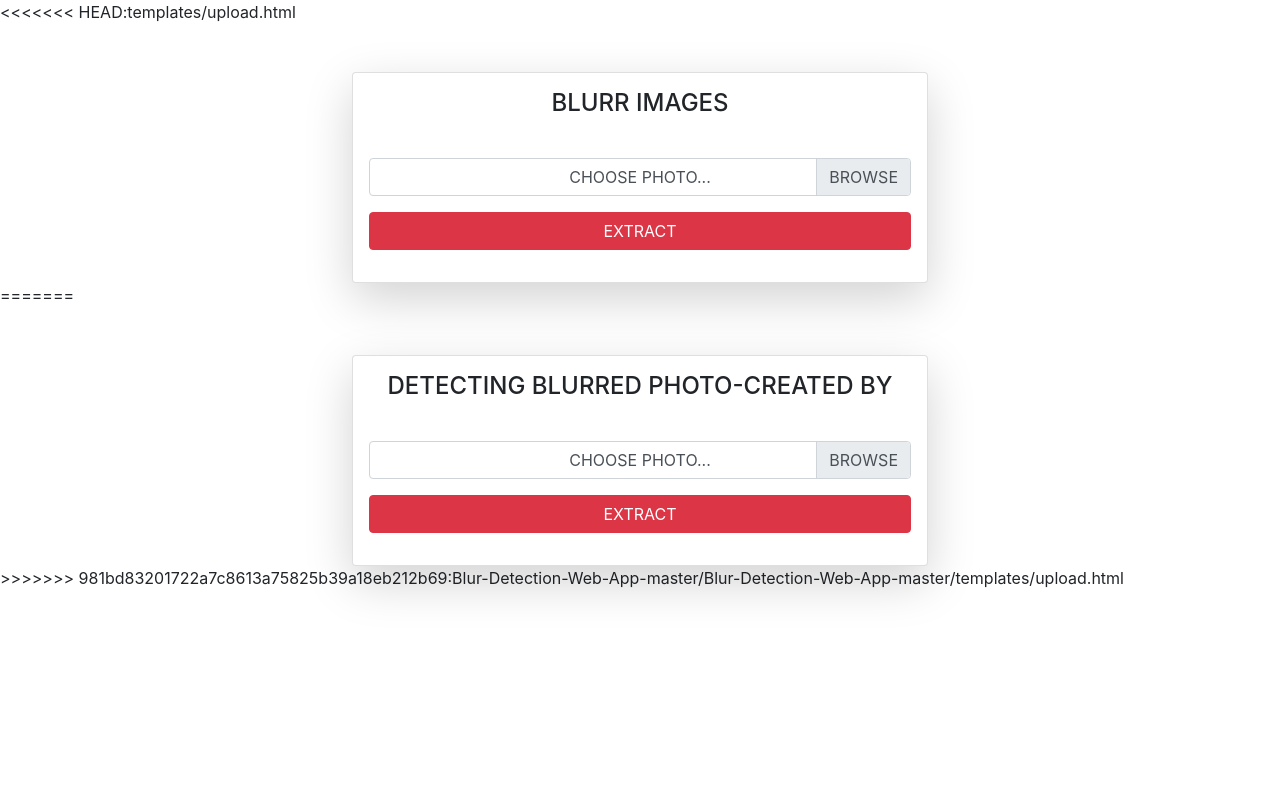
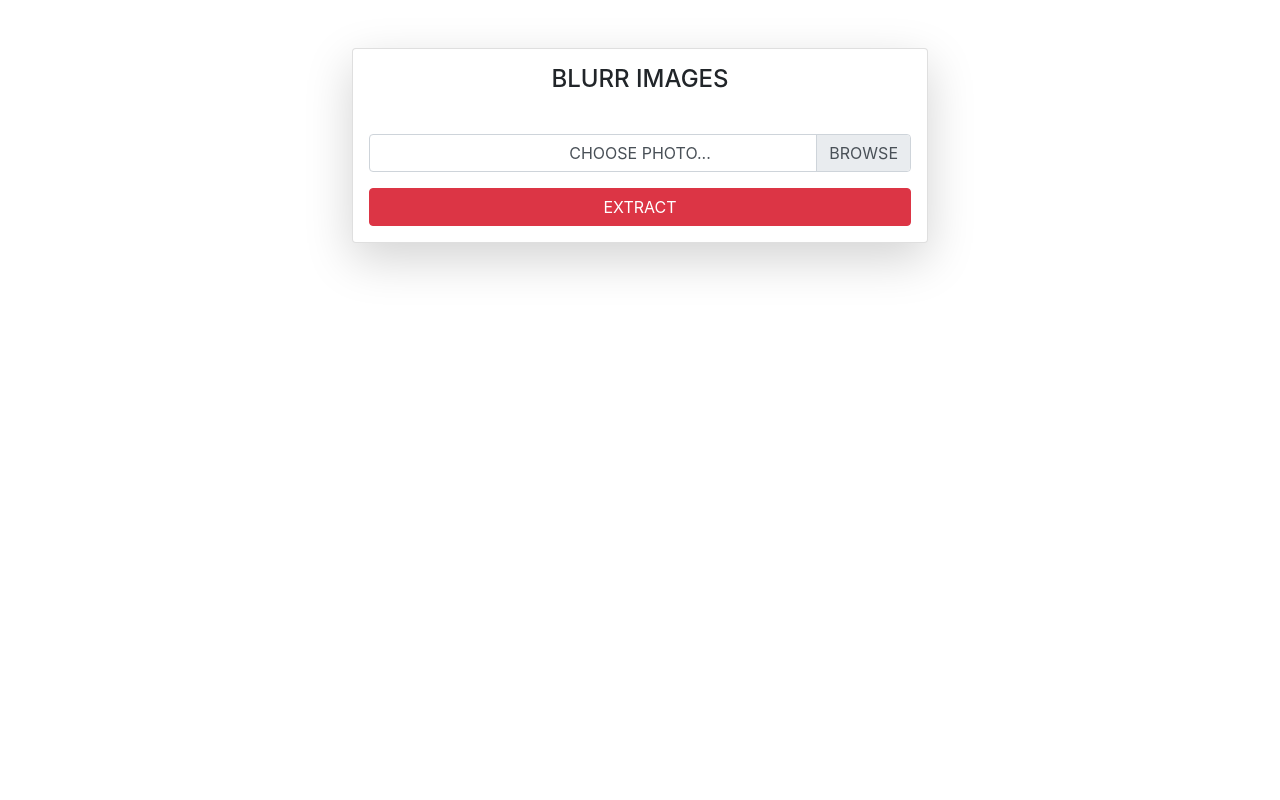
Before and after one commit to saqibansarii/Task-9-Blurr-detection-pipeline, a Flask app: page / in a window 1280 px wide. Run offline with Flask 3, Linux system fonts and the light colour scheme; some libraries are stand-ins or nearby versions.

Commit message:
Fixed merge conflict in upload.html

```diff
--- a/templates/upload.html
+++ b/templates/upload.html
@@ -1,4 +1,3 @@
-<<<<<<< HEAD:templates/upload.html
 <!DOCTYPE html>
 <html lang="en">
 
@@ -42,48 +41,3 @@
 </body>
 
 </html>
-=======
-<!DOCTYPE html>
-<html lang="en">
-
-<head>
-    <meta charset="UTF-8">
-    <title>Document</title>
-    <link rel="stylesheet" href="https://stackpath.bootstrapcdn.com/bootstrap/4.5.1/css/bootstrap.min.css">
-</head>
-
-<body>
-    <div class="card text-center mt-5 shadow-lg p-3 bg-white rounded" style="width: 36rem;margin: auto;text-transform: uppercase;">
-        <h4 class="card-title mb-0">Detecting Blurred Photo-Created by </h4>
-        <div class="card-body">
-            <div>
-                {% if images %}
-                {% for image in images %}
-                <div class="alert alert-dark mb-0 mt-4">
-                    {{ image[0][0] }}
-                    <br>
-                    Sharpness Value: {{ image[0][1] }}
-                </div>
-                <img src="{{image[1]}}" class="mt-0">
-                {% endfor %}
-                {% endif %}
-            </div>
-        </div>
-        <form class="validated" method="post" action="/" enctype="multipart/form-data">
-            <div class="custom-file mb-3">
-                <input type="file" name="file[]" class="custom-file-input" id="document" multiple required>
-                <label class="custom-file-label" for="document">Choose Photo...</label>
-                <div class="invalid-feedback">Example invalid custom file feedback</div>
-            </div>
-            <button type="submit" class="btn btn-block btn-danger">
-                EXTRACT
-            </button>
-        </form>
-    </div>
-    <script src="https://code.jquery.com/jquery-3.5.1.slim.min.js"></script>
-    <script src="https://cdn.jsdelivr.net/npm/popper.js@1.16.1/dist/umd/popper.min.js"></script>
-    <script src="https://stackpath.bootstrapcdn.com/bootstrap/4.5.1/js/bootstrap.min.js"></script>
-</body>
-
-</html>
->>>>>>> 981bd83201722a7c8613a75825b39a18eb212b69:Blur-Detection-Web-App-master/Blur-Detection-Web-App-master/templates/upload.html
```
